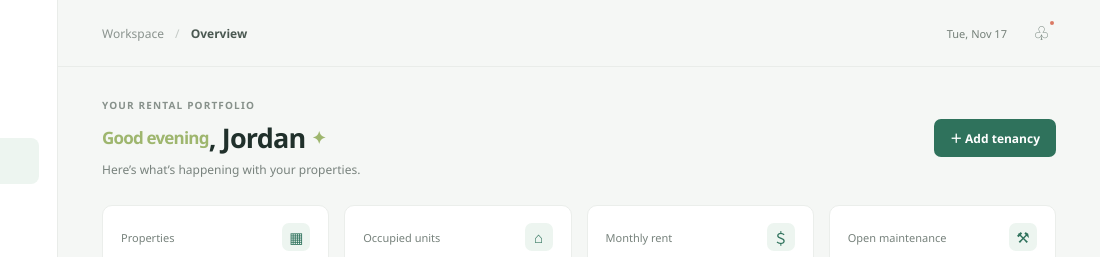
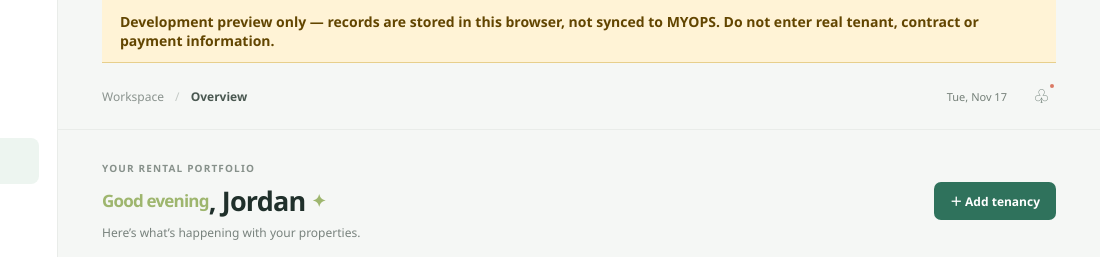
Before and after one commit to niz262025-hub/OPSRENTAL, a website: page index.html in a window 1280 px wide. Shown: the top 257 px of the page, 180-1280 px from the left. Drawn offline with Linux system fonts and the light colour scheme.

Commit message:
safety(opsrental): disclose browser-only prototype and prohibit real tenant data

```diff
--- a/index.html
+++ b/index.html
@@ -30,6 +30,7 @@
     </aside>
 
     <main class="main-content">
+      <div role="status" style="padding:12px 18px;background:#fff3d6;color:#624500;border-bottom:1px solid #e7cf8c;font-weight:600">Development preview only — records are stored in this browser, not synced to MYOPS. Do not enter real tenant, contract or payment information.</div>
       <header class="topbar">
         <div class="mobile-brand"><span class="brand-mark">H</span> OpsRental</div>
         <div class="breadcrumb">Workspace <span>/</span> <strong id="breadcrumb-current">Overview</strong></div>
```
